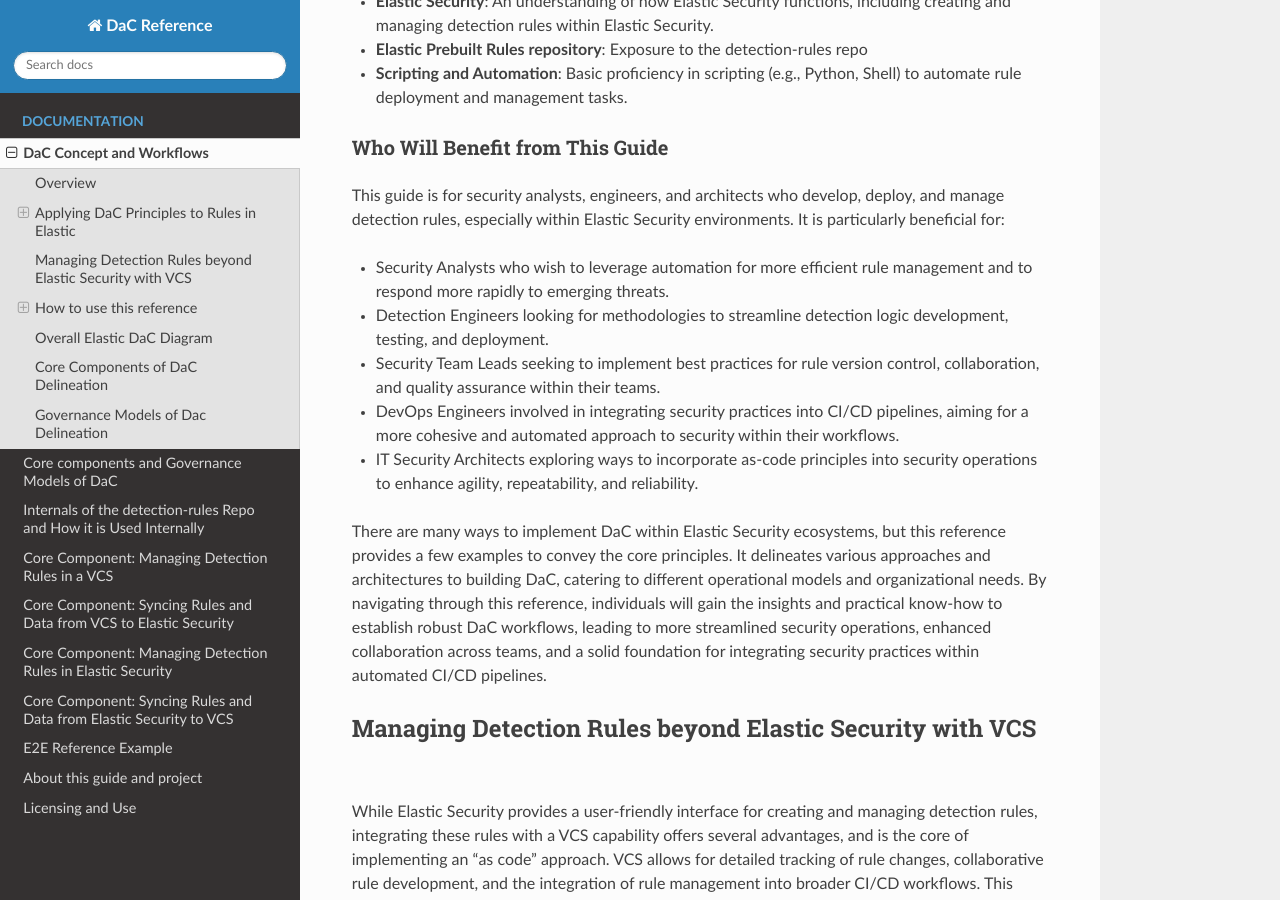
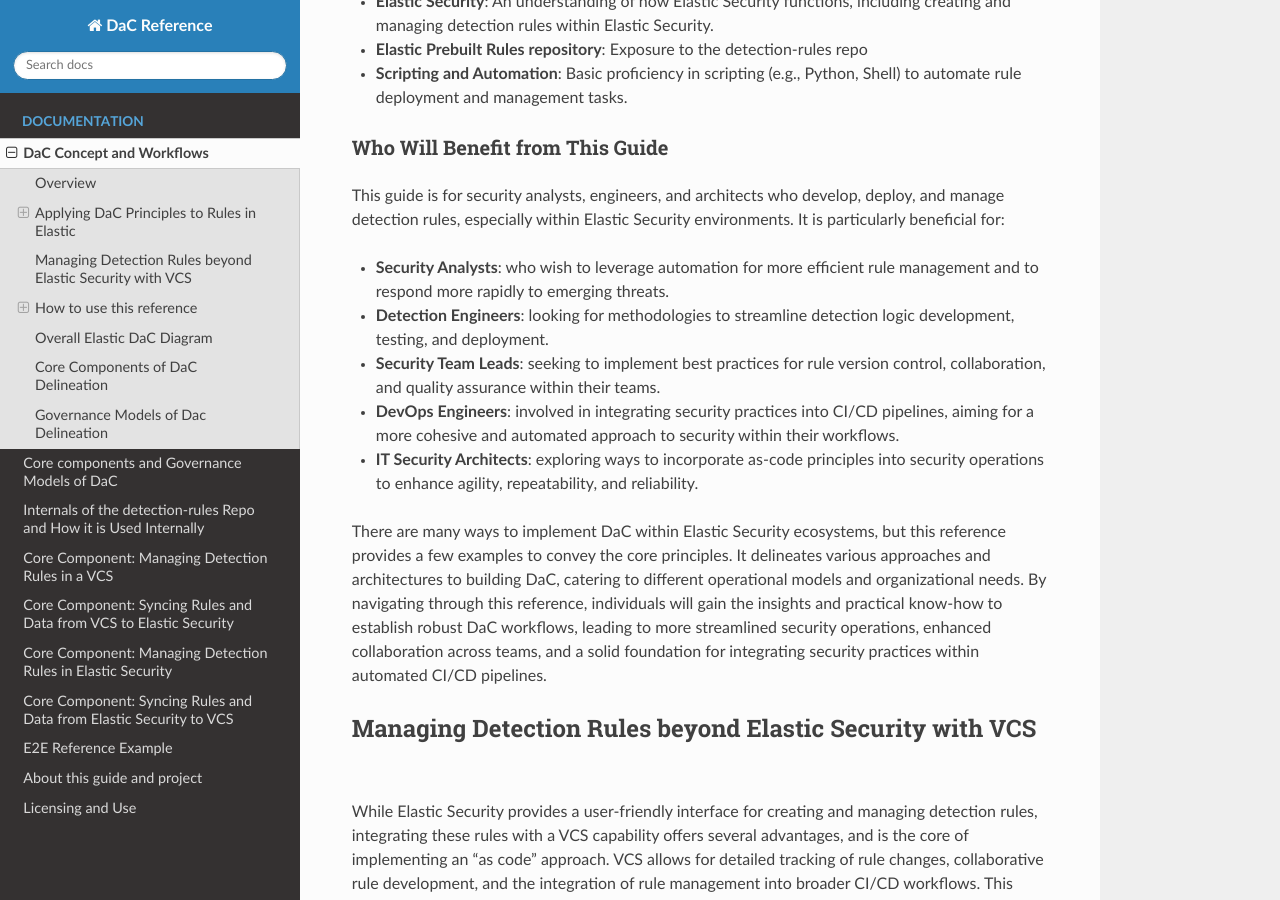
Before and after one commit to elastic/DaC-Reference, a Sphinx documentation site: the page built from docs/dac_concept_and_workflows.md, in a window 1280 px wide and 900 px high, scrolled down 1651 px. Built offline with Sphinx 7.4.7 and the Read the Docs theme 2.0.0, drawn with Linux system fonts in a browser that asks for light colours; pages that are not in the unit, such as notebooks, are missing from menus.

```diff
--- a/docs/dac_concept_and_workflows.md
+++ b/docs/dac_concept_and_workflows.md
@@ -18,7 +18,6 @@
 - **Broader Adoption of Automation**: The wider movement towards automation in technology environments, exemplified by the adoption of Infrastructure as Code (IaC) principles, calls for enhanced automation capabilities across all tools used by security teams. DaC aligns with this trend by integrating rule management into automated workflows, ensuring consistency, efficiency, and the ability to swiftly respond to new threats.
 - **Compliance and Governance Requirements**: Many organizations are adopting DaC to meet certification compliance requirements for peer review, change control, and disaster recovery of SIEM detections. Implementing DaC ensures that security rules are developed, reviewed, and maintained following strict governance standards, providing auditable evidence of compliance.
 
-
 ## Applying DaC Principles to Rules in Elastic
 
 Incorporating DaC principles into Elastic Security rules management workflows involves using VCS to track rule changes, employing continuous integration (CI) tools for validation and testing, and continuous deployment (CD) mechanisms to update detection rules within [Kibana](https://www.elastic.co/guide/en/kibana/current/introduction.html)’s Elastic Security seamlessly. This practice ensures that rule changes are systematically reviewed, tested and enables rapid deployment of updates to respond to new vulnerabilities and attack techniques.
@@ -37,11 +36,11 @@
 
 This guide is for security analysts, engineers, and architects who develop, deploy, and manage detection rules, especially within Elastic Security environments. It is particularly beneficial for:
 
-- Security Analysts who wish to leverage automation for more efficient rule management and to respond more rapidly to emerging threats.
-- Detection Engineers looking for methodologies to streamline detection logic development, testing, and deployment.
-- Security Team Leads seeking to implement best practices for rule version control, collaboration, and quality assurance within their teams.
-- DevOps Engineers involved in integrating security practices into CI/CD pipelines, aiming for a more cohesive and automated approach to security within their workflows.
-- IT Security Architects exploring ways to incorporate as-code principles into security operations to enhance agility, repeatability, and reliability.
+- **Security Analysts**: who wish to leverage automation for more efficient rule management and to respond more rapidly to emerging threats.
+- **Detection Engineers**: looking for methodologies to streamline detection logic development, testing, and deployment.
+- **Security Team Leads**: seeking to implement best practices for rule version control, collaboration, and quality assurance within their teams.
+- **DevOps Engineers**: involved in integrating security practices into CI/CD pipelines, aiming for a more cohesive and automated approach to security within their workflows.
+- **IT Security Architects**: exploring ways to incorporate as-code principles into security operations to enhance agility, repeatability, and reliability.
 
 There are many ways to implement DaC within Elastic Security ecosystems, but this reference provides a few examples to convey the core principles. It delineates various approaches and architectures to building DaC, catering to different operational models and organizational needs. By navigating through this reference, individuals will gain the insights and practical know-how to establish robust DaC workflows, leading to more streamlined security operations, enhanced collaboration across teams, and a solid foundation for integrating security practices within automated CI/CD pipelines.
 
--- a/docs/requirements.txt
+++ b/docs/requirements.txt
@@ -276,6 +276,9 @@
 sphinxcontrib-serializinghtml==1.1.10 ; python_version >= "3.10" and python_version < "4.0" \
     --hash=sha256:326369b8df80a7d2d8d7f99aa5ac577f51ea51556ed974e7716cfd4fca3f6cb7 \
     --hash=sha256:93f3f5dc458b91b192fe10c397e324f262cf163d79f3282c158e8436a2c4511f
+sphinxemoji==0.3.1 ; python_version >= "3.10" and python_version < "4.0" \
+    --hash=sha256:23ecff1f1e765393e49083b45386b7da81ced97c9a18a1dfd191460a97da3b11 \
+    --hash=sha256:dae483695f8d1e90a28a6e9bbccc08d256202afcc1d0fbd33b51b3b4352d439e
 urllib3==2.2.1 ; python_version >= "3.10" and python_version < "4.0" \
     --hash=sha256:450b20ec296a467077128bff42b73080516e71b56ff59a60a02bef2232c4fa9d \
     --hash=sha256:d0570876c61ab9e520d776c38acbbb5b05a776d3f9ff98a5c8fd5162a444cf19
--- a/pyproject.toml
+++ b/pyproject.toml
@@ -13,6 +13,7 @@
 sphinx = "^7.2.6"
 myst-parser = "^2.0.0"
 sphinx-rtd-theme = "^2.0.0"
+sphinxemoji = "^0.3.1"
 
 [tool.poetry.dev-dependencies]
 pytest = "^6.2.4"
```
Also changed, not shown: 1 other file.
